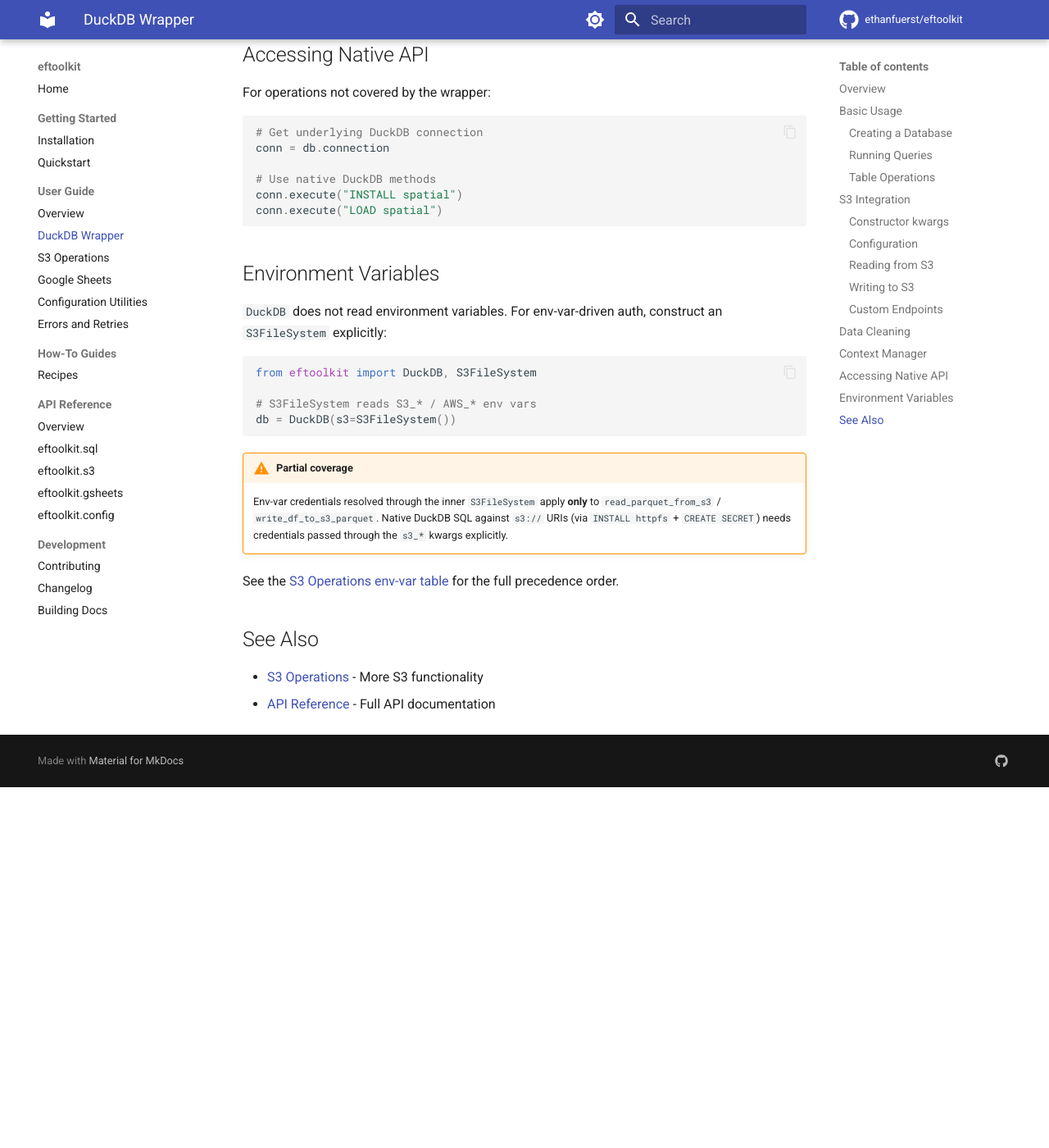
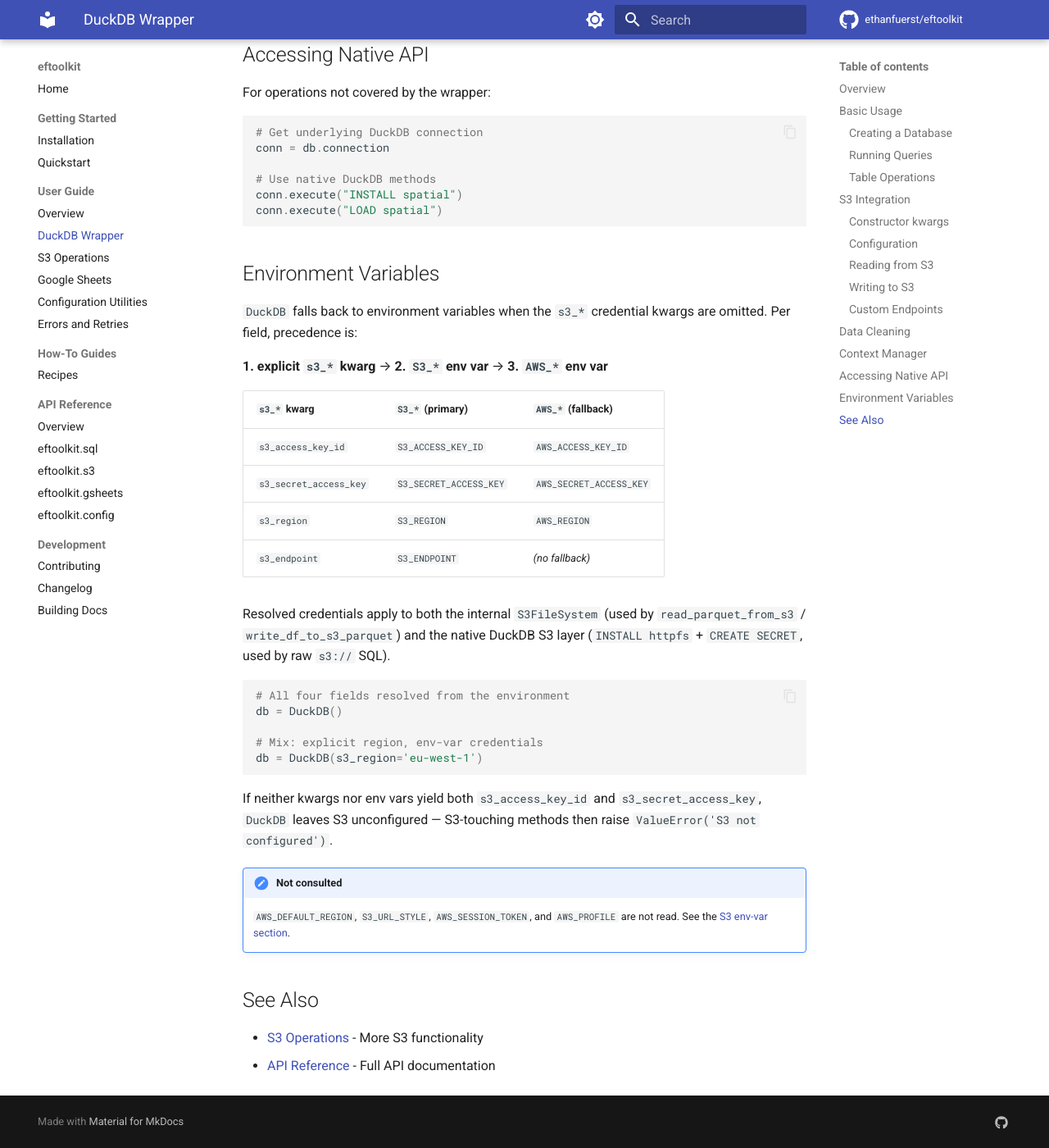
Before and after one commit to ethanfuerst/eftoolkit, an MkDocs documentation site: the page built from docs/user-guide/duckdb.md, in a window 1280 px wide and 1400 px high, scrolled down 3923 px. Shown: the whole window at 82% size. Built offline with MkDocs 1.6.1 and Material for MkDocs 9.7.7, drawn with Linux system fonts in a browser that asks for light colours; comment, search, counter and statistics services are not loaded; the version menu is left out; before the commit the page ends 4883 px from its top, so only the background shows below that.

Commit message:
feat(DuckDB): ETH-437 Add env-var fallback for S3 credentials (#52)

````diff
--- a/docs/user-guide/duckdb.md
+++ b/docs/user-guide/duckdb.md
@@ -185,24 +185,38 @@ conn.execute("LOAD spatial")
 
 ## Environment Variables
 
-`DuckDB` does not read environment variables. For env-var-driven auth,
-construct an `S3FileSystem` explicitly:
+`DuckDB` falls back to environment variables when the `s3_*` credential
+kwargs are omitted. Per field, precedence is:
+
+**1. explicit `s3_*` kwarg** → **2. `S3_*` env var** → **3. `AWS_*` env var**
+
+| `s3_*` kwarg | `S3_*` (primary) | `AWS_*` (fallback) |
+|--------------|------------------|--------------------|
+| `s3_access_key_id` | `S3_ACCESS_KEY_ID` | `AWS_ACCESS_KEY_ID` |
+| `s3_secret_access_key` | `S3_SECRET_ACCESS_KEY` | `AWS_SECRET_ACCESS_KEY` |
+| `s3_region` | `S3_REGION` | `AWS_REGION` |
+| `s3_endpoint` | `S3_ENDPOINT` | _(no fallback)_ |
+
+Resolved credentials apply to both the internal `S3FileSystem` (used by
+`read_parquet_from_s3` / `write_df_to_s3_parquet`) and the native DuckDB
+S3 layer (`INSTALL httpfs` + `CREATE SECRET`, used by raw `s3://` SQL).
 
 ```python
-from eftoolkit import DuckDB, S3FileSystem
+# All four fields resolved from the environment
+db = DuckDB()
 
-# S3FileSystem reads S3_* / AWS_* env vars
-db = DuckDB(s3=S3FileSystem())
+# Mix: explicit region, env-var credentials
+db = DuckDB(s3_region='eu-west-1')
 ```
 
-!!! warning "Partial coverage"
-    Env-var credentials resolved through the inner `S3FileSystem` apply
-    **only** to `read_parquet_from_s3` / `write_df_to_s3_parquet`. Native
-    DuckDB SQL against `s3://` URIs (via `INSTALL httpfs` + `CREATE SECRET`)
-    needs credentials passed through the `s3_*` kwargs explicitly.
+If neither kwargs nor env vars yield both `s3_access_key_id` and
+`s3_secret_access_key`, `DuckDB` leaves S3 unconfigured — S3-touching
+methods then raise `ValueError('S3 not configured')`.
 
-See the [S3 Operations env-var table](s3.md#environment-variables) for the
-full precedence order.
+!!! note "Not consulted"
+    `AWS_DEFAULT_REGION`, `S3_URL_STYLE`, `AWS_SESSION_TOKEN`, and
+    `AWS_PROFILE` are not read. See the
+    [S3 env-var section](s3.md#environment-variables).
 
 ## See Also
 
````
Also changed, not shown: .claude/CLAUDE.md (+2 -1 lines), 6 other files.
